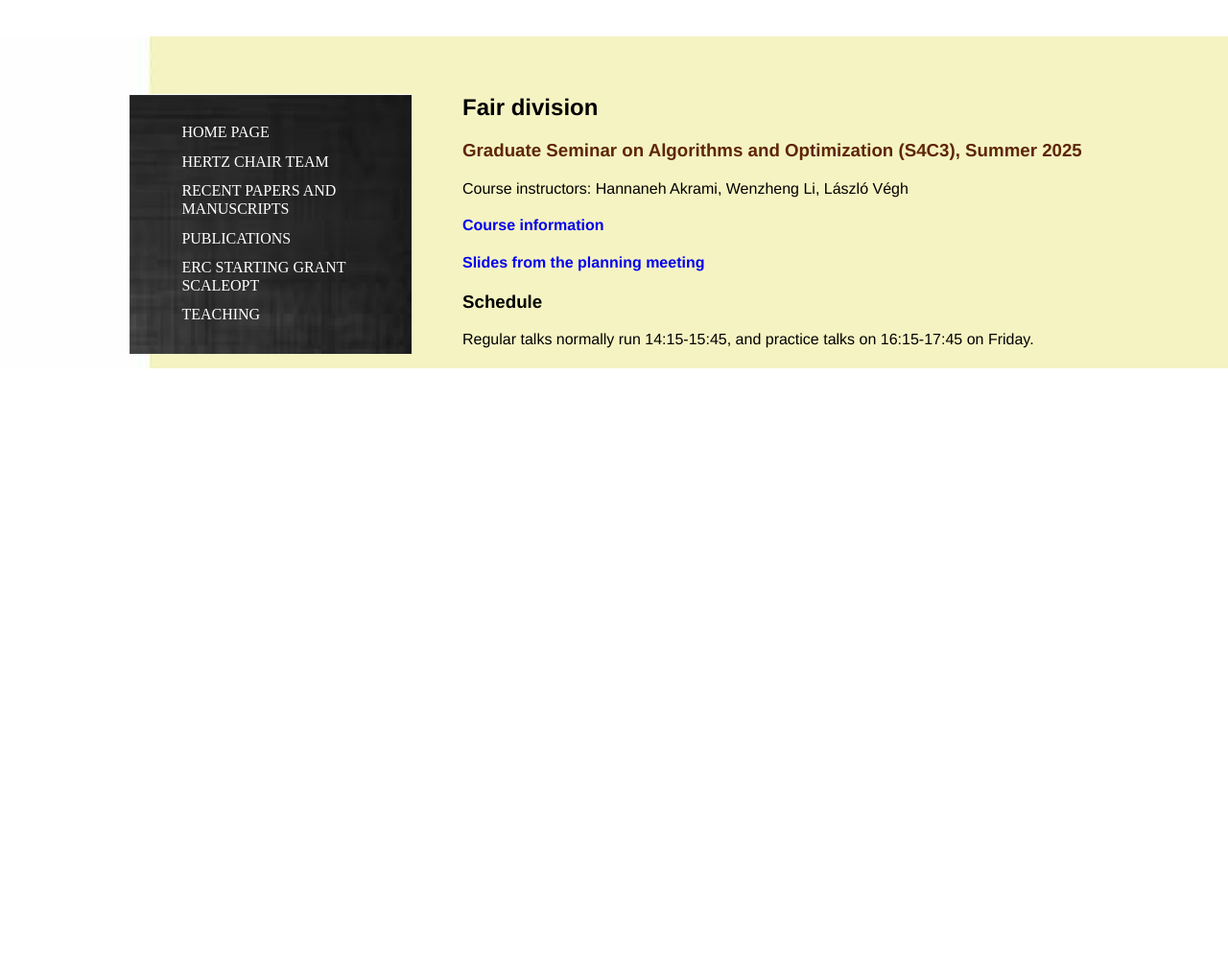
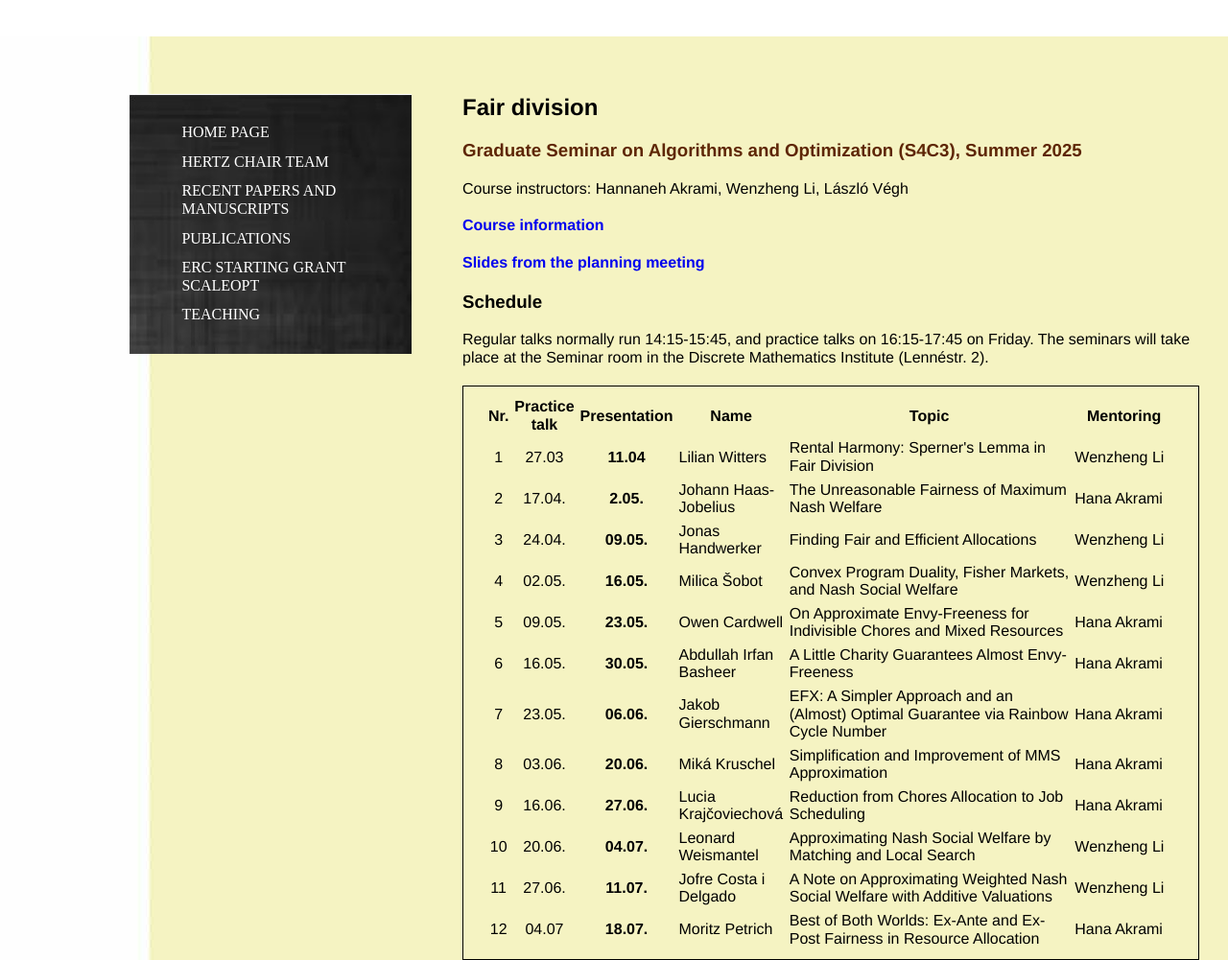
Before and after one commit to veghal/laszlovegh, a plain HTML site: page fairness-seminar/index.html in a window 1280 px wide. Shown: the whole page at 96% size. Before the commit the page ends 800 px from the top, so only its background shows below. Drawn offline with Linux system fonts and the light colour scheme.

Commit message:
seminar schedules

```diff
--- a/fairness-seminar/index.html
+++ b/fairness-seminar/index.html
@@ -60,13 +60,17 @@ Course instructors: Hannaneh Akrami, Wenzheng Li, L&aacute;szl&oacute; V&eacute;
   <p>
   </font>
 Regular talks normally run 14:15-15:45, and practice talks on 16:15-17:45 on Friday.
-<!--
-The seminars will take place at the Hertz chair seminar room on the 1st floor of Poppelsdorfer Allee 24. Please ring the doorbell at the building entrance.
 
-<table cellpadding="3" border=1 rules=all>
+The seminars will take place at the Seminar room in the Discrete Mathematics Institute (Lenn&eacute;str. 2).
+
+<table class="topics">
+  <!--; cellpadding="3" border=1 rules=all>-->
 <tbody>
 
-<tr>
+
+
+
+<tr class="topicsrow">
 
 <th width="3%" ALIGN=RIGHT valign=center>Nr.</th>
 <th width="6%" ALIGN=CENTER valign=center>Practice talk</th>
@@ -76,64 +80,96 @@ The seminars will take place at the Hertz chair seminar room on the 1st floor of
 <th width="21%" valign=center>Mentoring</th>
 
 
-<TR> <TD ALIGN=CENTER valign=center> 1
-     <TD ALIGN=CENTER valign=center> 15.11.
-     <TD ALIGN=CENTER valign=center> <b>22.11.</b>
-     <TD valign=center> Yelyzaveta Shvoieva
-     <TD valign=center> Kalantari, B., & Khachiyan, L. (1996).<br> On the complexity of nonnegative-matrix scaling.
-     <TD valign=center> Haoyuan Ma</a>
+<TR class="topicsrow"> <TD ALIGN=CENTER valign=center> 1
+     <TD ALIGN=CENTER valign=center> 27.03
+     <TD ALIGN=CENTER valign=center> <b>11.04 </b>
+     <TD valign=center> Lilian Witters
+     <TD valign=center> Rental Harmony: Sperner's Lemma in Fair Division
+     <TD valign=center> Wenzheng Li</a>
 
 
 <TR> <TD ALIGN=CENTER valign=center> 2
-     <TD ALIGN=CENTER valign=center> 15.11.
-     <TD ALIGN=CENTER valign=center> <b>29.11.</b>
-     <TD valign=center> Svenja Matthes
-     <TD valign=center> Rote, G., & Zachariasen, M. (2007). <br> Matrix scaling by network flow
-     <TD valign=center> Haoyuan Ma</a>
+     <TD ALIGN=CENTER valign=center> 17.04.
+     <TD ALIGN=CENTER valign=center> <b>2.05.</b>
+     <TD valign=center> Johann Haas-Jobelius
+     <TD valign=center> The Unreasonable Fairness of Maximum Nash Welfare
+     <TD valign=center> Hana Akrami</a>
 
 <TR> <TD ALIGN=CENTER valign=center> 3
-     <TD ALIGN=CENTER valign=center> 29.11.
-     <TD ALIGN=CENTER valign=center> <b>13.12.</b>
-     <TD valign=center> Mahmut Can Yavuz
-     <TD valign=center> Chakrabarty, D., & Khanna, S. (2021). <br> Better and simpler error analysis of the Sinkhorn-Knopp algorithm for matrix scaling
-     <TD valign=center> Haoyuan Ma</a>
+     <TD ALIGN=CENTER valign=center> 24.04.
+     <TD ALIGN=CENTER valign=center> <b>09.05.</b>
+     <TD valign=center> Jonas Handwerker
+     <TD valign=center> Finding Fair and Efficient Allocations
+     <TD valign=center> Wenzheng Li</a>
 
 <TR> <TD ALIGN=CENTER valign=center> 4
-     <TD ALIGN=CENTER valign=center> 13.12.
-     <TD ALIGN=CENTER valign=center> <b>20.12.</b>
-     <TD valign=center> Henri Saal
-     <TD valign=center> Linial, N., Samorodnitsky, A., & Wigderson, A. (2000). <br>
-A Deterministic Strongly Polynomial Algorithm for Matrix Scaling and Approximate Permanents
-     <TD valign=center> Haoyuan Ma</a>
+     <TD ALIGN=CENTER valign=center> 02.05.
+     <TD ALIGN=CENTER valign=center> <b>16.05.</b>
+     <TD valign=center> Milica &Scaron;obot
+     <TD valign=center> Convex Program Duality, Fisher Markets, and Nash Social Welfare
+     <TD valign=center> Wenzheng Li</a>
 
 <TR> <TD ALIGN=CENTER valign=center> 5
-     <TD ALIGN=CENTER valign=center> 20.12.
-     <TD ALIGN=CENTER valign=center> <b>10.01.</b>
-     <TD valign=center> Adrian Glubrecht
-     <TD valign=center> Garg, A., Gurvits, L., Oliveira, R., & Wigderson, A. (2020).<br> Operator scaling: theory and applications<br>
-      Part 1
-     <TD valign=center> Matthias Kaul</a>
+     <TD ALIGN=CENTER valign=center> 09.05.
+     <TD ALIGN=CENTER valign=center> <b>23.05.</b>
+     <TD valign=center> Owen Cardwell
+     <TD valign=center> On Approximate Envy-Freeness for Indivisible Chores and Mixed Resources
+     <TD valign=center> Hana Akrami</a>
 
 
 <TR> <TD ALIGN=CENTER valign=center> 6
-     <TD ALIGN=CENTER valign=center> TBC
-     <TD ALIGN=CENTER valign=center> <b>17.01.</b>
-     <TD valign=center> David &Ccaron;ade&zcaron;
-     <TD valign=center> Garg, A., Gurvits, L., Oliveira, R., & Wigderson, A. (2020).<br> Operator scaling: theory and applications<br> Part 2
-     <TD valign=center> Matthias Kaul</a>
+     <TD ALIGN=CENTER valign=center> 16.05.
+     <TD ALIGN=CENTER valign=center> <b>30.05.</b>
+     <TD valign=center> Abdullah Irfan Basheer
+     <TD valign=center> A Little Charity Guarantees Almost Envy-Freeness
+     <TD valign=center> Hana Akrami</a>
 
 
 <TR> <TD ALIGN=CENTER valign=center> 7
-     <TD ALIGN=CENTER valign=center> 10.01
-     <TD ALIGN=CENTER valign=center> <b>24.01.</b>
-     <TD valign=center> Louis Carlin
-     <TD valign=center> Garg, A., Gurvits, L., Oliveira, R., & Wigderson, A. (2018). <br> Algorithmic and optimization aspects of Brascamp-Lieb inequalities, via operator scaling
-     <TD valign=center> Matthias Kaul</a>
+     <TD ALIGN=CENTER valign=center> 23.05.
+     <TD ALIGN=CENTER valign=center> <b>06.06.</b>
+     <TD valign=center> Jakob Gierschmann
+     <TD valign=center> EFX: A Simpler Approach and an (Almost) Optimal Guarantee via Rainbow Cycle Number
+     <TD valign=center> Hana Akrami</a>
 
+      <TR> <TD ALIGN=CENTER valign=center> 8
+     <TD ALIGN=CENTER valign=center> 03.06.
+     <TD ALIGN=CENTER valign=center> <b>20.06.</b>
+     <TD valign=center> Mik&aacute; Kruschel
+     <TD valign=center> Simplification and Improvement of MMS Approximation
+     <TD valign=center> Hana Akrami</a>
+
+    <TR> <TD ALIGN=CENTER valign=center> 9
+     <TD ALIGN=CENTER valign=center> 16.06.
+     <TD ALIGN=CENTER valign=center> <b>27.06.</b>
+     <TD valign=center> Lucia Kraj&ccaron;oviechov&aacute;
+     <TD valign=center> Reduction from Chores Allocation to Job Scheduling
+     <TD valign=center> Hana Akrami</a>
+
+        <TR> <TD ALIGN=CENTER valign=center> 10
+     <TD ALIGN=CENTER valign=center> 20.06.
+     <TD ALIGN=CENTER valign=center> <b>04.07.</b>
+     <TD valign=center> Leonard Weismantel
+     <TD valign=center> Approximating Nash Social Welfare by Matching and Local Search
+     <TD valign=center> Wenzheng Li</a>
+
+        <TR> <TD ALIGN=CENTER valign=center> 11
+     <TD ALIGN=CENTER valign=center> 27.06.
+     <TD ALIGN=CENTER valign=center> <b>11.07.</b>
+     <TD valign=center> Jofre Costa i Delgado
+     <TD valign=center> A Note on Approximating Weighted Nash Social Welfare with Additive Valuations
+     <TD valign=center> Wenzheng Li</a>
+
+         <TR> <TD ALIGN=CENTER valign=center> 12
+     <TD ALIGN=CENTER valign=center> 04.07
+     <TD ALIGN=CENTER valign=center> <b>18.07.</b>
+     <TD valign=center> Moritz Petrich
+     <TD valign=center> Best of Both Worlds: Ex-Ante and Ex-Post Fairness in Resource Allocation
+     <TD valign=center> Hana Akrami</a>
 </tbody>
 </table>
 </font>
-
+<!--
  <h3 class="alcim">List of papers</h3>
   <p>
 
--- a/style2.css
+++ b/style2.css
@@ -195,6 +195,18 @@ width:100%;
 border-spacing:10pt;
 }
 
+
+table.topics {
+padding:6px 20px;
+width:100%;
+border-spacing:5pt;
+border:1px solid ;
+}
+
+tr.topicsrow {
+border:1px solid ;
+}
+
 tr.pubitem2 {
 border-spacing:0pt;
 }
```
Also changed, not shown: agt-seminar/index.html (+43 -170 lines).
